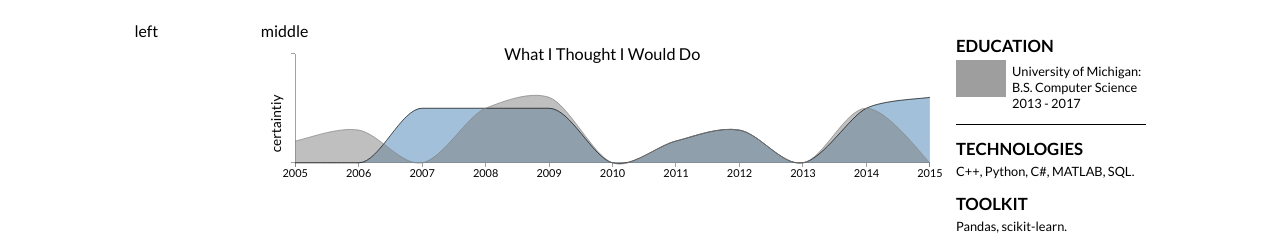
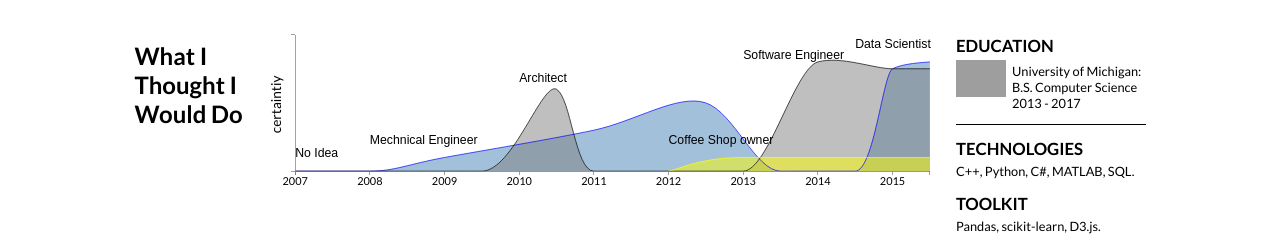
Before and after one commit to xinghai-zhang/the-xx.github.io, a plain HTML site: page index.html in a window 1280 px wide. Shown: the part 182-427 px from the top of the page. Drawn offline with Linux system fonts and the light colour scheme; grey boxes are pictures that could not be loaded.

Commit message:
add label on the graph

```diff
--- a/css/main.css
+++ b/css/main.css
@@ -212,6 +212,12 @@ header .intro-text #intro-heading {
   stroke-width: 05px;
 }
 
+.area3 {
+  fill: yellow;
+  opacity: 0.5;
+  stroke-width: 05px;
+}
+
 .axis path,
 .axis line {
   fill: none;
--- a/index.html
+++ b/index.html
@@ -25,17 +25,13 @@
 	<body>
 		<div id = "body-wraper">
 		<div class = "left">
-			<p1>
-				left
-			</p1>
+			<h2>What I Thought I Would Do</h2>
 		</div>
 		<div class = "middle">
-			<p1>
-				middle
-			</p1>
+
 			<div class="container">
         		<div class="jumbotron">
- 					<svg id="visualisation" width ="100%" viewBox="0 0 1000 200"></svg>
+ 					<svg id="visualisation" width ="100%" viewBox="0 0 1000 240"></svg>
  						<script src = "js/whatIWantedToDo.js"></script>
         		</div>
     		</div>
@@ -67,6 +63,7 @@
 			<ul>
 				<li>Pandas</li>
 				<li>scikit-learn</li>
+				<li>D3.js</li>
 			</ul>
 			<h2 id ="development">DEVELOPMENT</h2>
 			<ul>
--- a/js/whatIWantedToDo.js
+++ b/js/whatIWantedToDo.js
@@ -1,76 +1,87 @@
  function InitChart() {
 
 
-
-                    var data = [ {
+ /*d3.csv("data/data.csv", function(error, data) {
+                        data.forEach(function(d) {
+                            d.certaintiy = +d.certaintiy;
+                            d.year = +d.year;
+                        });
+                    d3.csv("data/data2.csv", function(error, data2) {
+                        data2.forEach(function(d) {
+                            d.certaintiy = +d.certaintiy;
+                            d.year = +d.year;
+                        });*/
+                    var data = [{
                         "certaintiy": "0",
-                        "year": "2005"
+                        "year": "2007"
                     }, {
                         "certaintiy": "0",
-                        "year": "2006"
+                        "year": "2008"
+                    }, {
+                        "certaintiy": "10",
+                        "year": "2009"
+                    }, {
+                        "certaintiy": "30",
+                        "year": "2011"
                     }, {
                         "certaintiy": "50",
+                        "year": "2012.5"
+                    }, {
+                        "certaintiy": "0",
+                        "year": "2013.5"
+                    }, {
+                        "certaintiy": "0",
+                        "year": "2014.5"
+                    }, {
+                        "certaintiy": "75",
+                        "year": "2015"
+                    },{
+                        "certaintiy": "80",
+                        "year": "2015.5"
+                    }];
+                    var data2 = [{
+                        "certaintiy": "0",
                         "year": "2007"
                     }, {
-                        "certaintiy": "50",
+                        "certaintiy": "0",
                         "year": "2008"
                     }, {
-                        "certaintiy": "50",
-                        "year": "2009"
+                        "certaintiy": "0",
+                        "year": "2009.5"
                     },{
+                        "certaintiy": "60",
+                        "year": "2010.5"
+                    }, {
                         "certaintiy": "0",
-                        "year": "2010"
-                    }, {
-                        "certaintiy": "20",
                         "year": "2011"
                     }, {
-                        "certaintiy": "30",
+                        "certaintiy": "0",
                         "year": "2012"
                     }, {
                         "certaintiy": "0",
                         "year": "2013"
                     }, {
-                        "certaintiy": "50",
+                        "certaintiy": "80",
                         "year": "2014"
-                    }, {
-                        "certaintiy": "60",
+                    },
+                    {
+                        "certaintiy": "75",
                         "year": "2015"
+                    },
+                    {
+                        "certaintiy": "75",
+                        "year": "2015.5"
                     }];
-                    var data2 = [{
-                        "certaintiy": "20",
-                        "year": "2005"
-                    }, {
-                        "certaintiy": "30",
-                        "year": "2006"
-                    }, {
+
+                     var data3 = [{
                         "certaintiy": "0",
-                        "year": "2007"
-                    }, {
-                        "certaintiy": "50",
-                        "year": "2008"
-                    }, {
-                        "certaintiy": "60",
-                        "year": "2009"
-                    },{
-                        "certaintiy": "0",
-                        "year": "2010"
-                    }, {
-                        "certaintiy": "20",
-                        "year": "2011"
-                    }, {
-                        "certaintiy": "30",
                         "year": "2012"
-                    }, {
-                        "certaintiy": "0",
+                    },{"certaintiy": "10",
                         "year": "2013"
-                    }, {
-                        "certaintiy": "50",
-                        "year": "2014"
-                    }, {
-                        "certaintiy": "0",
-                        "year": "2015"
+                    },{"certaintiy": "10",
+                        "year": "2015.5"
                     }];
-                    var vis = d3.select("#visualisation"),
+                    var svg = d3.select("#visualisation"),
                         margin = {
                             top: 20,
                             right: 20,
@@ -78,15 +89,15 @@
                             left: 50
                         };
                         width = 1070 - margin.left - margin.right,
-                        height = 240 - margin.top - margin.bottom;
+                        height = 280 - margin.top - margin.bottom;
 
-                    var xScale = d3.scale.linear().range([margin.left, width - margin.right]).domain([2005, 2015]);
+                    var xScale = d3.scale.linear().range([margin.left, width - margin.right]).domain([2007, 2015.5]);
                     var yScale = d3.scale.linear().range([height - margin.top, margin.bottom])
                         .domain([0, 100]);
 
                     var xAxis = d3.svg.axis()
                         .scale(xScale)
-                        .tickFormat(d3.format("d"));                        ;
+                        .tickFormat(d3.format("d"));
                     var yAxis = d3.svg.axis()
                         .scale(yScale)
                         .ticks(0)
@@ -97,17 +108,6 @@
                         .y1(function(d) { return yScale(d.certaintiy); })
                         .interpolate("monotone");
 
-                    /*d3.csv("data/data.csv", function(error, data) {
-                        data.forEach(function(d) {
-                            d.certaintiy = +d.certaintiy;
-                            d.year = +d.year;
-                        });
-                    d3.csv("data/data2.csv", function(error, data2) {
-                        data2.forEach(function(d) {
-                            d.certaintiy = +d.certaintiy;
-                            d.year = +d.year;
-                        });*/
-
                     var lineGen = d3.svg.line()
                         .x(function(d) {
                             return xScale(d.year);
@@ -117,42 +117,44 @@
                         })
                         .interpolate("monotone");
 
-//x-axis y-axis
-                    vis.append("svg:g")
-                        .attr("class", "x axis")
-                        .attr("transform", "translate(0," + (height - margin.bottom) + ")")
-                        .call(xAxis);
-                    vis.append("svg:g")
-                        .attr("class", "y axis")
-                        .attr("transform", "translate(" + (margin.left) + ",0)")
-                        .call(yAxis);
 //area under the curve
-                    vis.append("path")
+                    svg.append("path")
                         .datum(data)
                         .attr("class", "area1")
                         .attr("d", area);
 
-                    vis.append("path")
+                    svg.append("path")
                         .datum(data2)
                         .attr("class", "area2")
                         .attr("d", area);
+                    svg.append("path")
+                        .datum(data3)
+                        .attr("class", "area3")
+                        .attr("d", area);
 //line
-                    vis.append("path")
+                    svg.append("path")
                         .datum(data)
                         .attr("d", lineGen)
-                        .attr("stroke", "black")
+                        .attr("stroke", "blue")
                         .attr("stroke-width", 1)
                         .attr("fill","none")
                         ;
 
-                   vis.append("path")
+                   svg.append("path")
                         .attr("d", lineGen(data2))
-                        .attr("stroke", "grey")
+                        .attr("stroke", "black")
                         .attr("stroke-width", 1)
                         .attr("fill", "none")
                         ;
+                    svg.append("path")
+                        .datum(data3)
+                        .attr("d", lineGen)
+                        .attr("stroke", "yellow")
+                        .attr("stroke-width", 1)
+                        .attr("fill","none")
+                        ;
 //y axis lable
-                    vis.append("text")
+                    svg.append("text")
                         .attr("class", "y label")
                         .attr("text-anchor", "end")
 
@@ -161,13 +163,67 @@
                         .attr("transform", "rotate(-90)")
                         .attr("font-size", "20px")
                         .text("certaintiy");
+//label on the graph
+var labeldata = [  {
+                        "height": "5",
+                        "year": "2008", "text":"No Idea"
+                    }, {
+                        "height": "10",
+                        "year": "2007", "text":"No Idea"
+                    },
+                    {
+                        "height": "20",
+                        "year": "2008", "text":"Mechnical Engineer"
+                    },
+                    {
+                        "height": "65",
+                        "year": "2010", "text":"Architect"
+                    },{
+                        "height": "20",
+                        "year": "2012", "text":"Coffee Shop owner"
+                    },{
+                        "height": "82",
+                        "year": "2013", "text":"Software Engineer"
+                    },{
+                        "height": "90",
+                        "year": "2014.5", "text":"Data Scientist"
+                    }];
+                    svg.selectAll("text")
+                        .data(labeldata)
+                        .enter()
+                        .append("text")
+                        .text( function(d) {
+                             return (d.text);})
+                        .attr("x", function(d) {
+                             return xScale(d.year);
+                        })
+                        .attr("y", function(d) {
+                             return yScale(d.height);
+                        })
+                        .attr("font-family", "sans-serif")
+                        .attr("font-size", "18px")
+                        .attr("fill", "black");
+//title
+                    /*svg.append("text")
+                        .attr("text-anchor", "middle")
+                        .attr("y", 10)
+                        .attr("dy","10px")
+                        .attr("x", width / 2)
+                        .attr("font-size", "24px")
+                        .text("What I Thought I Would Do");*/
 
-                    vis.append("text")
-                    .attr("text-anchor", "middle")
-                    .attr("y", 10)
-                    .attr("dy","20px")
-                    .attr("x", width / 2)
-                    .attr("font-size", "24px")
-                    .text("What I Thought I Would Do");
-                }
+
+            //x-axis y-axis
+                    svg.append("svg:g")
+                        .attr("class", "x axis")
+                        .attr("transform", "translate(0," + (height - margin.bottom) + ")")
+                        .call(xAxis);
+                    svg.append("svg:g")
+                        .attr("class", "y axis")
+                        .attr("transform", "translate(" + (margin.left) + ",0)")
+                        .call(yAxis);
+
+                                }
+
+
                 InitChart();
```
